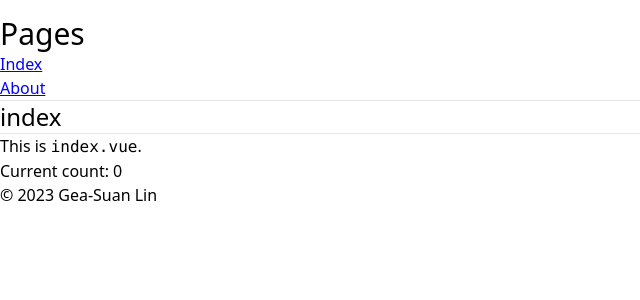
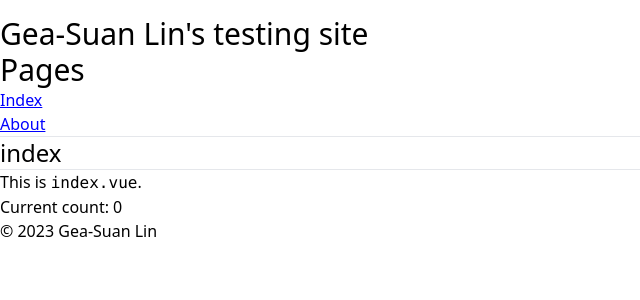
Before and after one commit to gslin/nuxt-playground, a Nuxt app: page / in a window 1280 px wide. Shown: the top 300 px of the page, without its empty margins (0-640 px from the left). Built offline with nearby package versions, Linux system fonts and the light colour scheme.

Commit message:
Add header information.

```diff
--- a/components/AppHeader.vue
+++ b/components/AppHeader.vue
@@ -1,2 +1,3 @@
 <template>
+<h1>Gea-Suan Lin's testing site</h1>
 </template>
```
